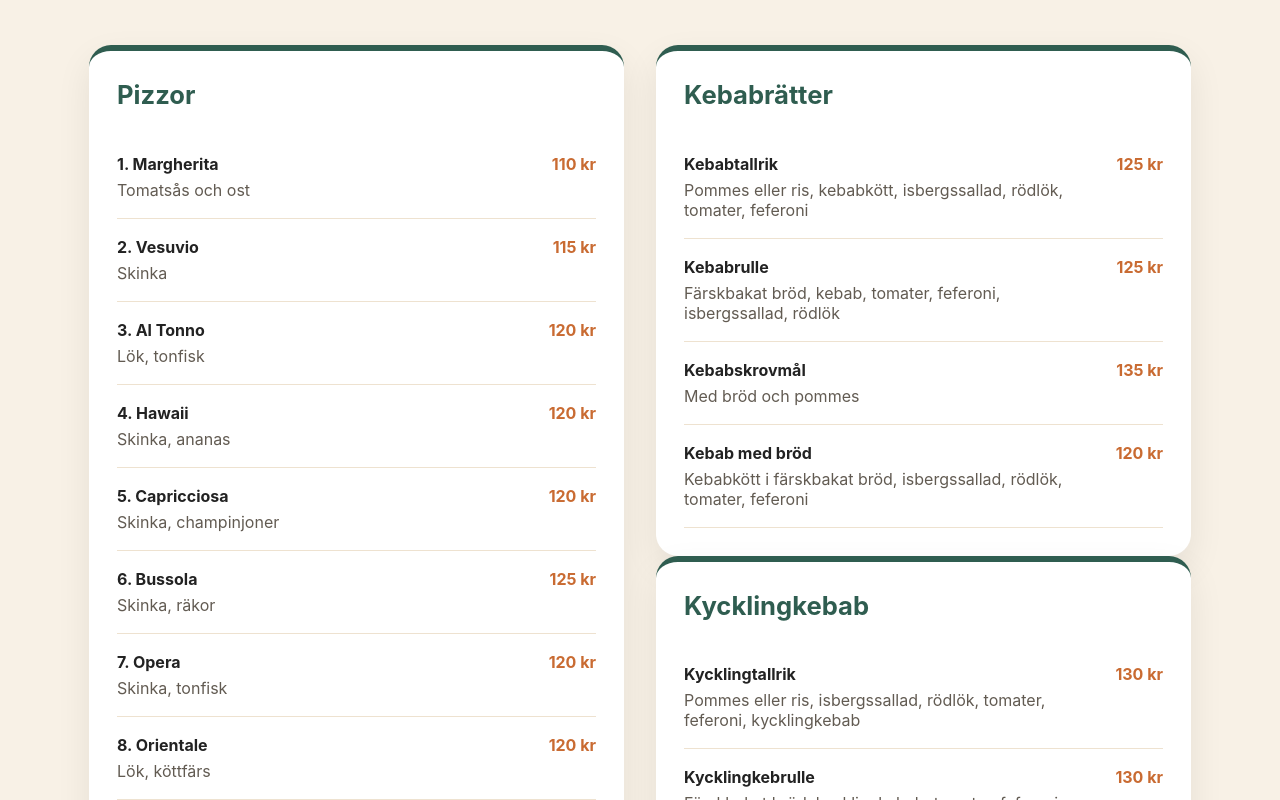
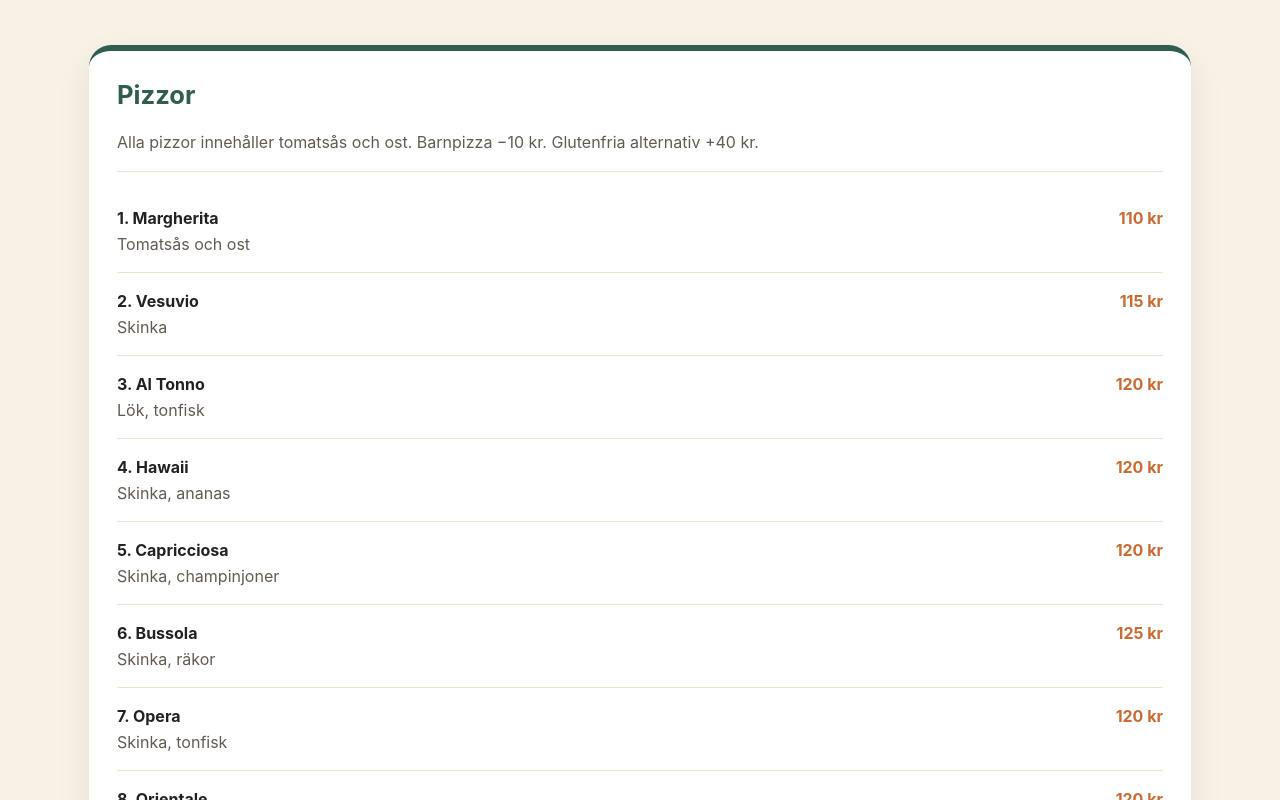
Before and after one commit to lafornetto/lafornetto, a React (Vite) app: page /meny in a window 1280 px wide. Shown: the part 480-1280 px from the top of the page. Built offline with nearby package versions, Linux system fonts and the light colour scheme.

Commit message:
Update meny

```diff
--- a/src/App.css
+++ b/src/App.css
@@ -15,8 +15,15 @@ html {
   scroll-behavior: smooth;
 }
 
+html,
+body,
+#root {
+  width: 100%;
+  margin: 0;
+  overflow-x: hidden;
+}
+
 body {
-  margin: 0;
   font-family: Inter, Arial, sans-serif;
   color: var(--text);
   background: var(--cream);
@@ -131,31 +138,44 @@ a {
 }
 
 .section-heading {
-  text-align: center;
   max-width: 680px;
   margin: 0 auto 44px;
+  text-align: center;
 }
 
 .section-heading h2,
 .lunch-section h2,
 .contact-section h2 {
-  font-size: 2.5rem;
   margin: 8px 0;
   color: var(--green-dark);
+  font-size: 2.5rem;
 }
 
 .menu-grid {
   display: grid;
-  grid-template-columns: repeat(2, minmax(0, 1fr));
+  grid-template-columns: 1fr;
   gap: 32px;
-  align-items: start;
+}
+
+.pizza-menu {
+  margin-bottom: 32px;
+}
+
+.pizza-menu .menu-card {
+  max-width: 100%;
+}
+
+.menu-column {
+  display: flex;
+  flex-direction: column;
+  gap: 32px;
 }
 
 .menu-card {
   background: white;
   padding: 28px;
+  border-top: 6px solid var(--green);
   border-radius: 22px;
-  border-top: 6px solid var(--green);
   box-shadow: 0 14px 35px rgba(0, 0, 0, 0.08);
 }
 
@@ -187,6 +207,14 @@ a {
   color: var(--orange);
 }
 
+.menu-intro {
+  margin: -6px 0 18px;
+  padding-bottom: 16px;
+  color: #625b52;
+  line-height: 1.6;
+  border-bottom: 1px solid #eee2d0;
+}
+
 .about-section {
   max-width: 900px;
   margin: -45px auto 90px;
@@ -199,9 +227,9 @@ a {
 }
 
 .about-section h2 {
-  font-size: clamp(2rem, 4vw, 3rem);
   margin: 10px 0 18px;
   color: var(--green-dark);
+  font-size: clamp(2rem, 4vw, 3rem);
 }
 
 .about-section p {
@@ -212,8 +240,8 @@ a {
 .lunch-section {
   margin: 80px 0;
   padding: 80px 24px;
+  color: white;
   text-align: center;
-  color: white;
   background: var(--green-dark);
 }
 
@@ -222,11 +250,11 @@ a {
 }
 
 .contact-section-dark {
-  padding: 70px 24px;
-  background: #10241f;
-  color: white;
   width: 100%;
   margin: 0;
+  padding: 70px 24px;
+  color: white;
+  background: #10241f;
 }
 
 .contact-inner {
@@ -239,8 +267,8 @@ a {
 }
 
 .contact-content h2 {
+  margin: 10px 0 26px;
   font-size: clamp(2rem, 4vw, 3rem);
-  margin: 10px 0 26px;
 }
 
 .contact-content p {
@@ -248,9 +276,9 @@ a {
 }
 
 .opening-hours {
-  margin-top: 20px;
   display: grid;
   gap: 8px;
+  margin-top: 20px;
 }
 
 .opening-hours strong {
@@ -262,14 +290,14 @@ a {
   margin-top: 28px;
   padding: 14px 22px;
   border-radius: 999px;
+  color: #10241f;
   background: white;
-  color: #10241f;
   font-weight: 800;
 }
 
 .contact-map {
+  width: 100%;
   height: 360px;
-  width: 100%;
   overflow: hidden;
   border-radius: 24px;
   box-shadow: 0 20px 50px rgba(0, 0, 0, 0.35);
@@ -281,35 +309,34 @@ a {
   border: 0;
 }
 
-@media (max-width: 850px) {
-  .contact-inner {
-    grid-template-columns: 1fr;
-  }
+.menu-page-hero {
+  padding: 80px 24px;
+  color: white;
+  text-align: center;
+  background: var(--green-dark);
+}
 
-  .contact-map {
-    height: 300px;
-  }
+.menu-page-hero h1 {
+  margin: 10px 0;
+  font-size: clamp(3rem, 7vw, 5rem);
+}
+
+.back-link {
+  display: inline-block;
+  margin-bottom: 32px;
+  color: var(--gold);
+  font-weight: 800;
 }
 
 .site-footer {
   padding: 22px 5%;
+  color: white;
   background: var(--green-dark);
-  color: white;
   display: grid;
   grid-template-columns: 1fr auto 1fr;
   align-items: center;
   gap: 24px;
   font-size: 0.95rem;
-}
-
-.footer-links {
-  display: flex;
-  justify-content: center;
-  gap: 28px;
-}
-
-.site-footer > a {
-  justify-self: end;
 }
 
 .site-footer a {
@@ -326,7 +353,10 @@ a {
 }
 
 .footer-links {
+  display: flex;
   justify-self: center;
+  justify-content: center;
+  gap: 28px;
 }
 
 .footer-qr {
@@ -342,49 +372,9 @@ a {
 .footer-qr img {
   width: 86px;
   height: 86px;
+  padding: 5px;
   background: white;
-  padding: 5px;
   border-radius: 8px;
-}
-
-@media (max-width: 700px) {
-  .site-footer {
-    flex-direction: column;
-    text-align: center;
-  }
-}
-
-.menu-page-hero {
-  padding: 80px 24px;
-  text-align: center;
-  color: white;
-  background: var(--green-dark);
-}
-
-.menu-page-hero h1 {
-  font-size: clamp(3rem, 7vw, 5rem);
-  margin: 10px 0;
-}
-
-.back-link {
-  display: inline-block;
-  margin-bottom: 32px;
-  color: var(--gold);
-  font-weight: 800;
-}
- .site-footer
-.menu-column {
-  display: flex;
-  flex-direction: column;
-  gap: 32px;
-}
-
-html,
-body,
-#root {
-  width: 100%;
-  margin: 0;
-  overflow-x: hidden;
 }
 
 .site-footer,
@@ -392,16 +382,16 @@ body,
 .hero,
 .lunch-section {
   width: 100vw;
+  margin-right: calc(50% - 50vw);
   margin-left: calc(50% - 50vw);
-  margin-right: calc(50% - 50vw);
 }
 
-@media (max-width: 800px) {
-  .contact-section {
+@media (max-width: 850px) {
+  .contact-inner {
     grid-template-columns: 1fr;
   }
 
-  .map-card {
+  .contact-map {
     height: 300px;
   }
 }
@@ -418,8 +408,7 @@ body,
   }
 
   .info-strip,
-  .menu-grid,
-  .contact-section {
+  .menu-grid {
     grid-template-columns: 1fr;
   }
 }
@@ -428,9 +417,9 @@ body,
   .site-footer {
     grid-template-columns: 1fr;
     justify-items: center;
+    gap: 22px;
+    padding: 32px 24px;
     text-align: center;
-    padding: 32px 24px;
-    gap: 22px;
   }
 
   .footer-left,
@@ -440,13 +429,12 @@ body,
   }
 
   .footer-left p {
+    max-width: 280px;
     margin: 0;
-    max-width: 280px;
     line-height: 1.5;
   }
 
   .footer-links {
-    flex-direction: row;
     gap: 24px;
   }
 
@@ -455,14 +443,3 @@ body,
     height: 110px;
   }
 }
-
-@media (max-width: 700px) {
-  .site-footer {
-    grid-template-columns: 1fr;
-    justify-items: center;
-    text-align: center;
-    padding: 32px 24px;
-    gap: 22px;
-    width: 100vw;
-  }
-}
--- a/src/components/MenuSection.tsx
+++ b/src/components/MenuSection.tsx
@@ -10,6 +10,10 @@ export function MenuSection({ language }: MenuSectionProps) {
     <article className="menu-card" key={category.title.sv}>
       <h3>{category.title[language]}</h3>
 
+      {category.intro && (
+        <p className="menu-intro">{category.intro[language]}</p>
+      )}
+
       {category.items.map((item, index) => (
         <div className="menu-item" key={item.name.sv}>
           <div>
@@ -18,7 +22,9 @@ export function MenuSection({ language }: MenuSectionProps) {
               {item.name[language]}
             </h4>
 
-            <p>{item.description[language]}</p>
+            {item.description[language] ? (
+              <p>{item.description[language]}</p>
+            ) : null}
           </div>
 
           <strong>{item.price}</strong>
@@ -27,16 +33,17 @@ export function MenuSection({ language }: MenuSectionProps) {
     </article>
   );
 
+  const pizzaCategory = menuCategories[0];
+  const otherCategories = menuCategories.slice(1);
+
   return (
     <section id="menu" className="section">
+      <div className="pizza-menu">
+        {renderCategory(pizzaCategory)}
+      </div>
+
       <div className="menu-grid">
-        <div className="menu-column">
-          {menuCategories.slice(0, 1).map(renderCategory)}
-        </div>
-
-        <div className="menu-column">
-          {menuCategories.slice(1).map(renderCategory)}
-        </div>
+        {otherCategories.map(renderCategory)}
       </div>
     </section>
   );
--- a/src/data/menuData.ts
+++ b/src/data/menuData.ts
@@ -13,6 +13,7 @@ export type MenuItem = {
 
 export type MenuCategory = {
   title: TranslatedText;
+  intro?: TranslatedText;
   items: MenuItem[];
 };
 
@@ -21,6 +22,10 @@ export const menuCategories: MenuCategory[] = [
     title: {
       sv: "Pizzor",
       en: "Pizzas",
+    },
+    intro: {
+      sv: "Alla pizzor innehåller tomatsås och ost. Barnpizza −10 kr. Glutenfria alternativ +40 kr.",
+      en: "All pizzas include tomato sauce and cheese. Kids pizza −10 SEK. Gluten-free options +40 SEK.",
     },
     items: [
       {
@@ -342,6 +347,10 @@ export const menuCategories: MenuCategory[] = [
       sv: "Kebabrätter",
       en: "Kebab dishes",
     },
+    intro: {
+      sv: "Välj mellan vitlök, mild, stark eller blandad sås.",
+      en: "Choose between garlic, mild, hot or mixed sauce.",
+    },
     items: [
       {
         name: { sv: "Kebabtallrik", en: "Kebab plate" },
@@ -382,6 +391,10 @@ export const menuCategories: MenuCategory[] = [
       sv: "Kycklingkebab",
       en: "Chicken kebab",
     },
+    intro: {
+      sv: "Välj mellan vitlök, mild, stark eller blandad sås.",
+      en: "Choose between garlic, mild, hot or mixed sauce.",
+    },
     items: [
       {
         name: { sv: "Kycklingtallrik", en: "Chicken kebab plate" },
@@ -392,7 +405,7 @@ export const menuCategories: MenuCategory[] = [
         price: "130 kr",
       },
       {
-        name: { sv: "Kycklingkebrulle", en: "Chicken kebab roll" },
+        name: { sv: "Kycklingkebabrulle", en: "Chicken kebab roll" },
         description: {
           sv: "Färskbakat bröd, kycklingkebab, tomater, feferoni, isbergssallad, rödlök",
           en: "Freshly baked bread, chicken kebab, tomatoes, pepperoni peppers, iceberg lettuce, red onion",
@@ -421,6 +434,10 @@ export const menuCategories: MenuCategory[] = [
     title: {
       sv: "Falafel",
       en: "Falafel",
+    },
+    intro: {
+      sv: "Välj mellan vitlök, mild, stark eller blandad sås.",
+      en: "Choose between garlic, mild, hot or mixed sauce.",
     },
     items: [
       {
@@ -453,6 +470,10 @@ export const menuCategories: MenuCategory[] = [
     title: {
       sv: "Pasta",
       en: "Pasta",
+    },
+    intro: {
+      sv: "Serveras med ruccola och riven Grana Padano.",
+      en: "Served with rocket and grated Grana Padano.",
     },
     items: [
       {
@@ -489,4 +510,324 @@ export const menuCategories: MenuCategory[] = [
       },
     ],
   },
+  {
+    title: {
+      sv: "Sallader",
+      en: "Salads",
+    },
+    intro: {
+      sv: "Alla sallader innehåller isbergssallad, tomater, gurka, dressing, bröd och ruccola.",
+      en: "All salads include iceberg lettuce, tomatoes, cucumber, dressing, bread and rocket.",
+    },
+    items: [
+      {
+        name: { sv: "Ost & skinksallad", en: "Cheese & ham salad" },
+        description: {
+          sv: "Ost, skinka, ananas och ägg.",
+          en: "Cheese, ham, pineapple and egg.",
+        },
+        price: "130 kr",
+      },
+      {
+        name: { sv: "Tonfisksallad", en: "Tuna salad" },
+        description: {
+          sv: "Tonfisk, rödlök, ägg och citron.",
+          en: "Tuna, red onion, egg and lemon.",
+        },
+        price: "130 kr",
+      },
+      {
+        name: { sv: "Kycklingsallad", en: "Chicken salad" },
+        description: {
+          sv: "Kycklingfilé, ananas och rödlök.",
+          en: "Chicken fillet, pineapple and red onion.",
+        },
+        price: "130 kr",
+      },
+      {
+        name: { sv: "Räksallad", en: "Shrimp salad" },
+        description: {
+          sv: "Räkor, ägg, citron, dill och oliver.",
+          en: "Shrimp, egg, lemon, dill and olives.",
+        },
+        price: "130 kr",
+      },
+      {
+        name: { sv: "Grekisk sallad", en: "Greek salad" },
+        description: {
+          sv: "Salladsost, oliver, feferoni, rödlök, paprika och citron.",
+          en: "Salad cheese, olives, pepperoni peppers, red onion, bell pepper and lemon.",
+        },
+        price: "130 kr",
+      },
+      {
+        name: { sv: "Kebabsallad", en: "Kebab salad" },
+        description: {
+          sv: "Kebabkött, rödlök och feferoni.",
+          en: "Kebab meat, red onion and pepperoni peppers.",
+        },
+        price: "130 kr",
+      },
+    ],
+  },
+    {
+    title: {
+      sv: "Grillrätter",
+      en: "Grill dishes",
+    },
+    intro: {
+      sv: "Välj mellan kokt potatis, klyftpotatis, pommes eller ris.",
+      en: "Choose between boiled potatoes, potato wedges, fries or rice.",
+    },
+    items: [
+      {
+        name: { sv: "Big Meal", en: "Big Meal" },
+        description: {
+          sv: "90 g hamburgare med bröd, pommes och 33 cl dryck.",
+          en: "90 g hamburger with bread, fries and a 33 cl drink.",
+        },
+        price: "125 kr",
+      },
+      {
+        name: { sv: "Super Meal", en: "Super Meal" },
+        description: {
+          sv: "150 g hamburgare med bröd, pommes och 33 cl dryck.",
+          en: "150 g hamburger with bread, fries and a 33 cl drink.",
+        },
+        price: "139 kr",
+      },
+      {
+        name: { sv: "Kycklingspett", en: "Chicken skewers" },
+        description: {
+          sv: "Tzatziki och tomatsås.",
+          en: "Tzatziki and tomato sauce.",
+        },
+        price: "159 kr",
+      },
+      {
+        name: { sv: "Schnitzel", en: "Schnitzel" },
+        description: {
+          sv: "Pommes och bearnaisesås.",
+          en: "Fries and béarnaise sauce.",
+        },
+        price: "130 kr",
+      },
+      {
+        name: { sv: "Chicken nuggets", en: "Chicken nuggets" },
+        description: {
+          sv: "Med pommes och valfri sås.",
+          en: "With fries and a sauce of your choice.",
+        },
+        price: "110 kr",
+      },
+      {
+        name: { sv: "Fish and chips", en: "Fish and chips" },
+        description: {
+          sv: "Friterad fiskfilé med pommes och valfri sås.",
+          en: "Fried fish fillet with fries and a sauce of your choice.",
+        },
+        price: "130 kr",
+      },
+      {
+        name: { sv: "Rödspätta", en: "Plaice" },
+        description: {
+          sv: "Med remouladsås och kokt potatis.",
+          en: "With remoulade sauce and boiled potatoes.",
+        },
+        price: "130 kr",
+      },
+      {
+        name: { sv: "Oxfilé", en: "Beef fillet" },
+        description: {
+          sv: "Champinjoner, sparris och bearnaisesås.",
+          en: "Mushrooms, asparagus and béarnaise sauce.",
+        },
+        price: "259 kr",
+      },
+      {
+        name: { sv: "Filé Black White", en: "Fillet Black White" },
+        description: {
+          sv: "Stekta grönsaker med bearnaisesås.",
+          en: "Fried vegetables with béarnaise sauce.",
+        },
+        price: "249 kr",
+      },
+      {
+        name: { sv: "Plankstek – oxfilé", en: "Plank steak – beef fillet" },
+        description: {
+          sv: "Med rödvinssås och bearnaisesås.",
+          en: "With red wine sauce and béarnaise sauce.",
+        },
+        price: "285 kr",
+      },
+      {
+        name: { sv: "Plankstek – fläskfilé", en: "Plank steak – pork fillet" },
+        description: {
+          sv: "Med rödvinssås och bearnaisesås.",
+          en: "With red wine sauce and béarnaise sauce.",
+        },
+        price: "275 kr",
+      },
+      {
+        name: { sv: "Husets kycklingfilé", en: "House chicken fillet" },
+        description: {
+          sv: "Med pommes och bearnaisesås.",
+          en: "With fries and béarnaise sauce.",
+        },
+        price: "149 kr",
+      },
+      {
+        name: { sv: "Lövstek", en: "Minute steak" },
+        description: {
+          sv: "Med bearnaisesås.",
+          en: "With béarnaise sauce.",
+        },
+        price: "130 kr",
+      },
+    ],
+  },
+    {
+    title: {
+      sv: "Barnrätter",
+      en: "Kids meals",
+    },
+    items: [
+      {
+        name: { sv: "45 g hamburgare", en: "45 g hamburger" },
+        description: {
+          sv: "Med bröd och 33 cl dryck.",
+          en: "With bread and a 33 cl drink.",
+        },
+        price: "95 kr",
+      },
+      {
+        name: { sv: "Pannkaka", en: "Pancakes" },
+        description: {
+          sv: "Med sylt, grädde och 33 cl dryck.",
+          en: "With jam, whipped cream and a 33 cl drink.",
+        },
+        price: "95 kr",
+      },
+      {
+        name: { sv: "Chicken nuggets", en: "Chicken nuggets" },
+        description: {
+          sv: "Med pommes och 33 cl dryck.",
+          en: "With fries and a 33 cl drink.",
+        },
+        price: "95 kr",
+      },
+    ],
+  },
+  {
+    title: {
+      sv: "Förrätter",
+      en: "Starters",
+    },
+    items: [
+      {
+        name: { sv: "Vitlöksbröd", en: "Garlic bread" },
+        description: {
+          sv: "",
+          en: "",
+        },
+        price: "70 kr",
+      },
+      {
+        name: { sv: "Friterat blomkål", en: "Fried cauliflower" },
+        description: {
+          sv: "Med vitlökssås.",
+          en: "With garlic sauce.",
+        },
+        price: "75 kr",
+      },
+      {
+        name: { sv: "Friterade haricots", en: "Fried haricots" },
+        description: {
+          sv: "Med vitlökssås.",
+          en: "With garlic sauce.",
+        },
+        price: "75 kr",
+      },
+    ],
+  },
+  {
+    title: {
+      sv: "Efterrätter",
+      en: "Desserts",
+    },
+    items: [
+      {
+        name: { sv: "Glasscoupe med sås", en: "Ice cream sundae with sauce" },
+        description: {
+          sv: "",
+          en: "",
+        },
+        price: "75 kr",
+      },
+      {
+        name: { sv: "Banana split", en: "Banana split" },
+        description: {
+          sv: "",
+          en: "",
+        },
+        price: "79 kr",
+      },
+      {
+        name: { sv: "Äppelpaj", en: "Apple pie" },
+        description: {
+          sv: "",
+          en: "",
+        },
+        price: "70 kr",
+      },
+    ],
+  },
+  {
+    title: {
+      sv: "Tillbehör",
+      en: "Extras",
+    },
+    items: [
+      {
+        name: { sv: "Pizzasallad", en: "Pizza salad" },
+        description: {
+          sv: "",
+          en: "",
+        },
+        price: "20 kr",
+      },
+      {
+        name: { sv: "Dressing", en: "Dressing" },
+        description: {
+          sv: "",
+          en: "",
+        },
+        price: "20 kr",
+      },
+      {
+        name: { sv: "Extra pålägg", en: "Extra toppings" },
+        description: {
+          sv: "",
+          en: "",
+        },
+        price: "15–40 kr",
+      },
+      {
+        name: { sv: "Pizzabröd", en: "Pizza bread" },
+        description: {
+          sv: "",
+          en: "",
+        },
+        price: "20 kr",
+      },
+      {
+        name: { sv: "Pommes", en: "Fries" },
+        description: {
+          sv: "",
+          en: "",
+        },
+        price: "60 kr",
+      },
+    ],
+  },
 ];
```
